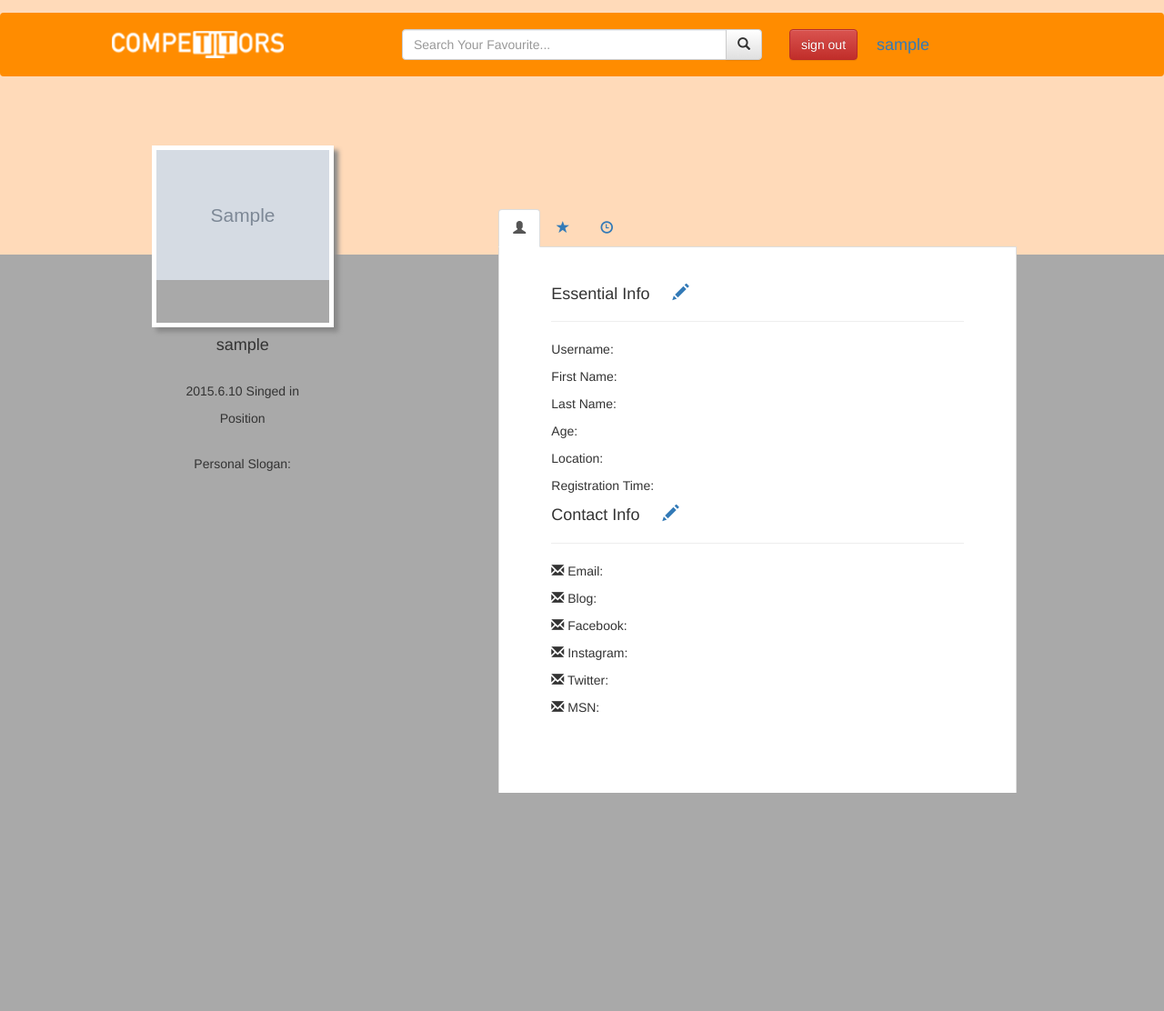
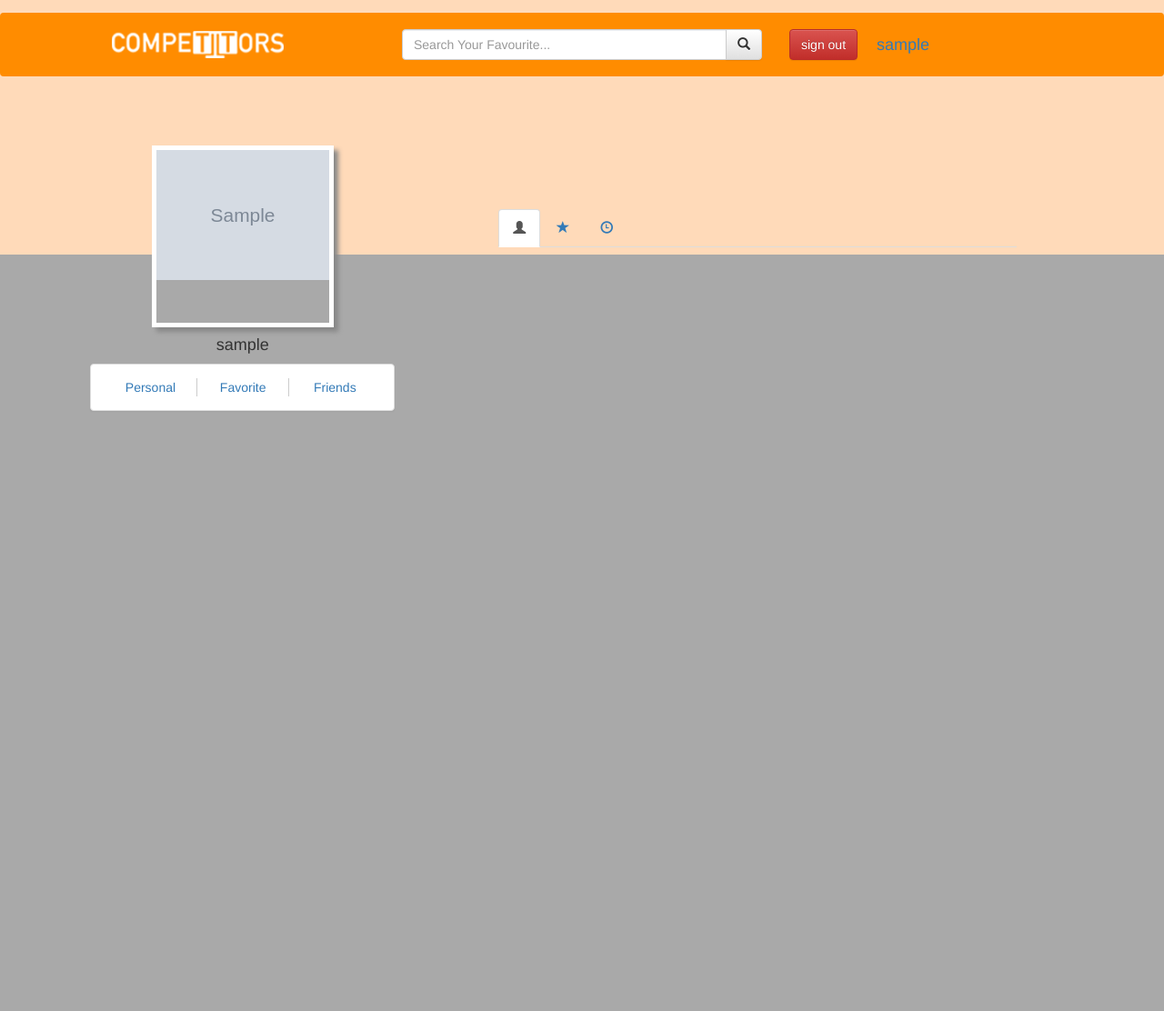
Before and after one commit to competitor/competitors, a Django app: page /see_profile/sample in a window 1280 px wide. Shown: the top 1112 px of the page at 91% size. Run offline with Django 3.2, Linux system fonts and the light colour scheme; a user stored in the database is signed in; data comes from the database, SQL or seed files in the repository; tables that the repository leaves empty hold one stand-in row (values such as "Sample post"); grey boxes marked "Sample" are stand-in pictures; some libraries are stand-ins or nearby versions.

Commit message:
profile page start customized

```diff
--- a/competitors/static/competitors/css/profile.css
+++ b/competitors/static/competitors/css/profile.css
@@ -1,3 +1,15 @@
+.cp-profile-nav{
+	padding-left: 0;
+}
+.cp-profile-nav-content{
+	text-align: center;
+	padding: 0 15px;
+}
+
+.cp-profile-nav-content:not(:first-child){
+	border-left: 1px solid #ccc;
+}
+
 #navbar-container{
 	background: #FF8C00 !important;
 }
--- a/competitors/templates/competitors/profile.html
+++ b/competitors/templates/competitors/profile.html
@@ -76,21 +76,64 @@
             </div>
             <div class="text-center" id="left-text">
                 <h4>{{currentUser.user.username}}</h4>
+            </div>
+
+
+            <div class="panel panel-default col-md-offset-2 col-md-8 cp-profile-nav">
+                <div class="panel-body row ">
+                    <div class="col-md-4 cp-profile-nav-content">
+                        <a href="javascript:;" ng-click="personalshow=true;favoriteshow=false;friendsshow=false;">Personal</a>
+                    </div>
+                    <div class="col-md-4 cp-profile-nav-content">
+                        <a href="javascript:;" ng-click="personalshow=false;favoriteshow=true;friendsshow=false;">Favorite</a>
+                    </div>
+                    <div class="col-md-4 cp-profile-nav-content">
+                        <a href="javascript:;" ng-click="personalshow=false;favoriteshow=false;friendsshow=true;">Friends</a>
+                    </div>
+                </div>
+            </div>
+
+
+
+
+
+<!--             <div class="text-center" id="left-text">
+                <h4>{{currentUser.user.username}}</h4>
                 <br>
                 <p>2015.6.10 Singed in</p>
                 <p>Position</p>
                 <br>
                 <p>Personal Slogan:</p>
+            </div> -->
+        </div>
+
+
+
+
+        <div class="col-md-7" id="right-wrapper">
+            <div class="" id="personal" ng-show="personalshow">
+                <ul class="nav nav-tabs" id="tabs">
+                    <li role="presentation" class="active"><a href="#tab-1"><span class="glyphicon glyphicon-user" aria-hidden="true"></a></li>
+                    <li role="presentation"><a href="#tab-2"><span class="glyphicon glyphicon-star" aria-hidden="true"></a></li>
+                    <li role="presentation"><a href="#tab-3"><span class="glyphicon glyphicon-time" aria-hidden="true"></a></li>
+                </ul>
             </div>
-        </div>
-        <div class="col-md-7" id="right-wrapper">
-            <ul class="nav nav-tabs" id="tabs">
+            <div class="" id="favorite" ng-show="favoriteshow">
+                <ul class="nav nav-tabs" id="tabs">
+                    <li role="presentation" class="active"><a href="#tab-1"><span class="glyphicon glyphicon-user" aria-hidden="true"></a></li>
+                    <li role="presentation"><a href="#tab-2"><span class="glyphicon glyphicon-star" aria-hidden="true"></a></li>
+                </ul>
+            </div>
+            <div class="" id="friends" ng-show="friendsshow">
+                axxx
+            </div>
+<!--             <ul class="nav nav-tabs" id="tabs">
                 <li role="presentation" class="active"><a href="#tab-1"><span class="glyphicon glyphicon-user" aria-hidden="true"></a></li>
                 <li role="presentation"><a href="#tab-2"><span class="glyphicon glyphicon-star" aria-hidden="true"></a></li>
                 <li role="presentation"><a href="#tab-3"><span class="glyphicon glyphicon-time" aria-hidden="true"></a></li>
             </ul>
             <div class="tab-content">
-                <div class="tab-pane active" id="tab-1">
+                <div id="tab-1">
                     <h4>Essential Info &nbsp;&nbsp;&nbsp;
                         <a class="glyphicon glyphicon-pencil" aria-hidden="true"></a>
                     </h4>
@@ -116,9 +159,9 @@
                         <p><span class="glyphicon glyphicon-envelope" aria-hidden="true"></span>  MSN: </p>
                     </div>
                 </div>
-                <div class="tab-pane" id="tab-2"></div>
-                <div class="tab-pane" id="tab-3"></div>
-            </div>
+                <div id="tab-2">asd</div>
+                <div id="tab-3">123</div>
+            </div> -->
         </div>
 
 <!--         <div id="info" class="panel">
@@ -189,6 +232,9 @@
 <script type="text/javascript" src="{{STATIC_URL}}competitors/js/base.js"></script>
 <script type="text/javascript">
 competitorsApp.controller('profile',['$scope', function($scope){
+    $scope.personalshow = true;
+    $scope.favoriteshow =false;
+    $scope.friendsshow =false;
     {% if currentUser.user.username = user.username %}
         $scope.self = true;
     {% endif %}
```
Also changed, not shown: uploads/img/users/user_1_x8EstMh.png (added).
